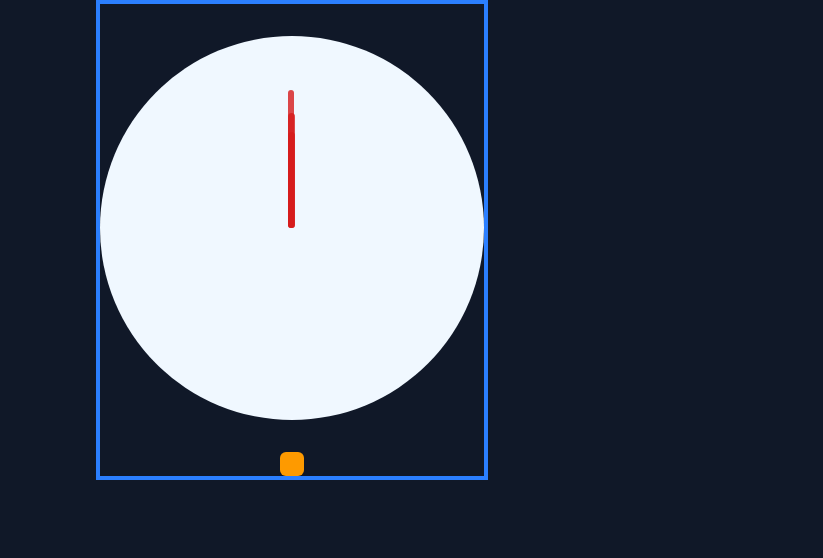
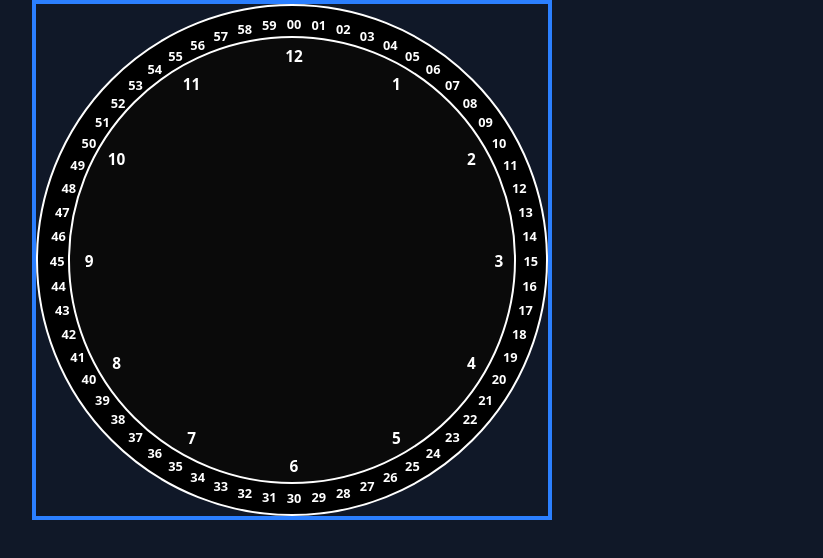
Before and after one commit to mk513147/Projects, a plain HTML site: page clock/index.html in a window 1280 px wide. Shown: the full height of the page, 348-1171 px from the left. Drawn offline with nearby package versions, Linux system fonts and the light colour scheme; a web font is replaced by a local one.

Commit message:
Refactor clock UI: update HTML structure, enhance styling, and implement inner clock container

```diff
--- a/clock/index.html
+++ b/clock/index.html
@@ -5,7 +5,8 @@
 		<meta name="viewport" content="width=device-width, initial-scale=1.0" />
 		<title>Clock</title>
 		<script src="https://unpkg.com/@tailwindcss/browser@4"></script>
-		<link rel="stylesheet" href="styles.css" />
+		<!-- <link rel="stylesheet" href="styles.css" /> -->
+		<link rel="stylesheet" href="styles2.css" />
 		<link rel="stylesheet" href="../common.css" />
 	</head>
 	<body
@@ -35,20 +36,11 @@
 				</a>
 			</div>
 		</header>
-		<main class="border border-blue-500 border-4">
-			<!-- Analog clock -->
-			<div id="clock-container" class="mt-8">
-				<div id="hour"></div>
-				<div id="minute"></div>
-				<div id="second"></div>
-			</div>
-			<!-- Digital Clock -->
-			<div class="flex flex-col justify-center mt-8 items-center gap-2">
-				<p
-					id="time"
-					class="p-3 text-xl bg-amber-500 text-white text-center rounded-md"
-				></p>
-			</div>
+		<main
+			class="border border-blue-500 border-4 flex justify-center items-center"
+		>
+			<div id="clock-container"></div>
+			<div id="inner-container"></div>
 		</main>
 	</body>
 	<script src="scripts.js"></script>
--- a/clock/scripts.js
+++ b/clock/scripts.js
@@ -6,21 +6,38 @@
 //     time.innerText = date.toLocaleTimeString()
 // }, 1000)
 
-// //For Digital Clock
-// setInterval(() => {
-//     let d = new Date();
-//     let htime = d.getHours();
-//     let mtime = d.getMinutes();
-//     let stime = d.getSeconds();
-//     // mstime = d.getMilliseconds();
+const container = document.getElementById("clock-container");
+const centerVW = 20;
+const radiusVW = 18.5;
 
-//     hrotation = 30 * htime + mtime / 2;// hour hand rotation
-//     mrotation = 6 * mtime;// minute hand rotation
-//     srotation = 6 * stime;// second hand rotation
-//     // msrotation = (36/100) * mstime  ;// millisecond rotation
+for (let i = 0; i < 60; i++) {
+    const angle = ((i * 6) - 90) * (Math.PI / 180); // -90° to place 00 at top
+    const x = centerVW + radiusVW * Math.cos(angle);
+    const y = centerVW + radiusVW * Math.sin(angle);
 
-//     hour.style.transform = ` rotate(${hrotation}deg)`;
-//     minute.style.transform = ` rotate(${mrotation}deg)`;
-//     second.style.transform = ` rotate(${srotation}deg)`;
-//     // millisec.style.transform = ` rotate(${msrotation}deg)`;
-// }, 1000);
+    const numberDiv = document.createElement("div");
+    numberDiv.classList.add("number");
+    numberDiv.style.left = `${x}vw`;
+    numberDiv.style.top = `${y}vw`;
+    numberDiv.innerText = i.toString().padStart(2, '0');
+
+    container.appendChild(numberDiv);
+}
+
+const innerContainer = document.getElementById("inner-container");
+const innerCenterVW = 17.5;
+const innerRadiusVW = 16;
+
+for (let i = 1; i <= 12; i++) {
+    const angle = (i * 30 - 90) * (Math.PI / 180);
+    const a = innerCenterVW + innerRadiusVW * Math.cos(angle);
+    const b = innerCenterVW + innerRadiusVW * Math.sin(angle);
+
+    const innernumberDiv = document.createElement("div");
+    innernumberDiv.classList.add("number");
+    innernumberDiv.style.left = `${a}vw`;
+    innernumberDiv.style.top = `${b}vw`;
+    innernumberDiv.innerText = i;
+
+    innerContainer.appendChild(innernumberDiv);
+}
--- a/clock/styles.css
+++ b/clock/styles.css
@@ -1,4 +1,3 @@
-
 #clock-container {
 	position: relative;
 	height: 30vw;
@@ -9,15 +8,14 @@
 	border-radius: 50%;
 }
 
-
-#hour,
+/* #hour,
 #minute,
 #second{
     position: absolute;
     background: rgb(214, 27, 27);
     border-radius: 10px;
     transform-origin: bottom;
-}
+} */
 
 #hour {
 	width: 2%;
--- /dev/null
+++ b/clock/styles2.css
@@ -0,0 +1,34 @@
+/* main {
+	position: relative;
+	width: 35vw;
+	height: 35vw;
+} */
+
+#clock-container {
+	position: relative;
+	height: 40vw;
+	width: 40vw;
+	border-radius: 50%;
+	background-color: rgb(0, 0, 0);
+	border: 2px solid white;
+	font-size: 1vw;
+	z-index: 1;
+}
+
+#inner-container {
+	position: absolute;
+	height: 35vw;
+	width: 35vw;
+	border-radius: 50%;
+	background-color: rgba(37, 35, 35, 0.296);
+	border: 2px solid white;
+	font-size: 1.2vw;
+	z-index: 10;
+}
+
+.number {
+	position: absolute;
+	transform: translate(-50%, -50%);
+	font-weight: bold;
+	color: white;
+}
```
Lines whose indentation alone changed are shown as unchanged.
